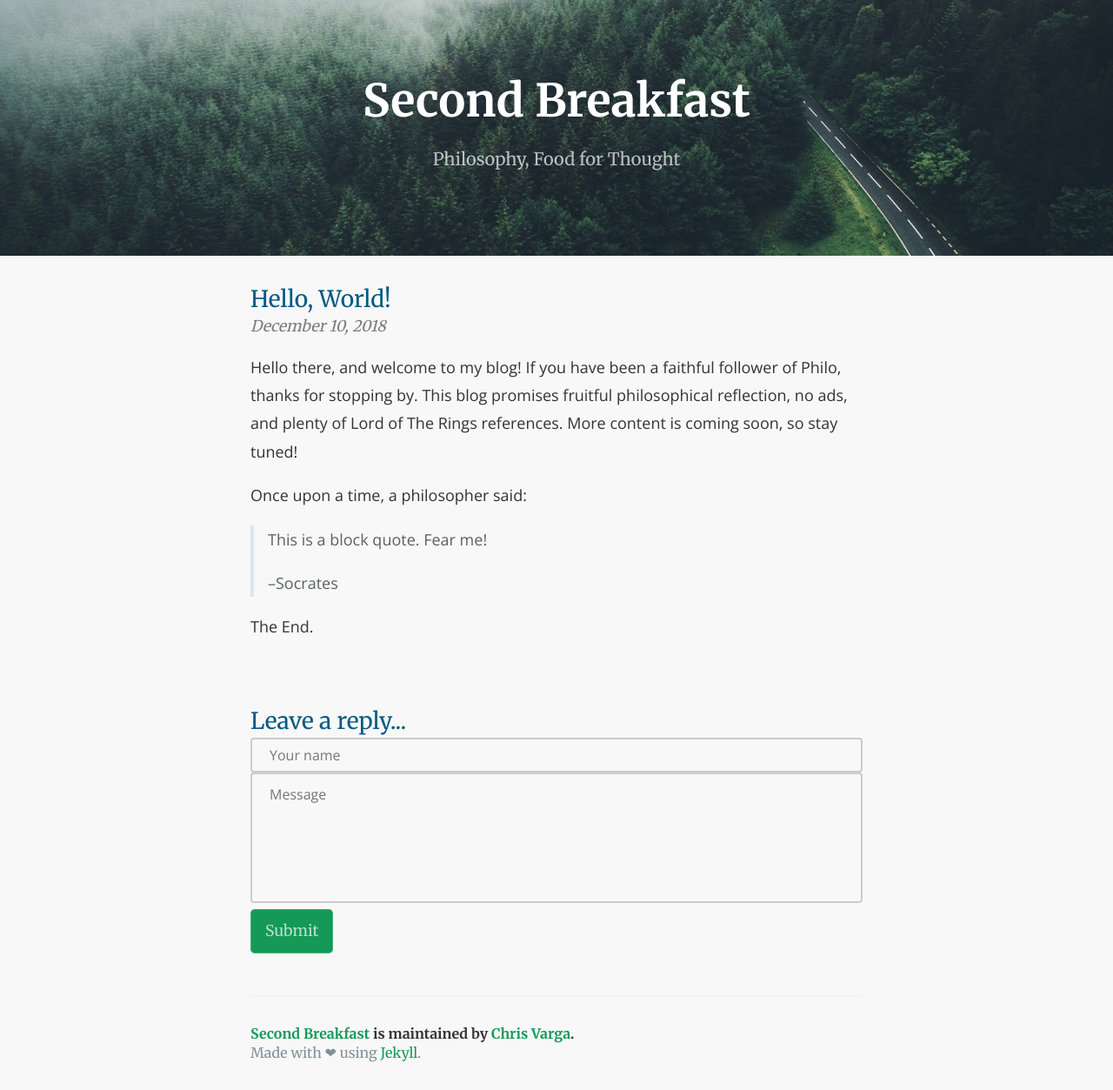
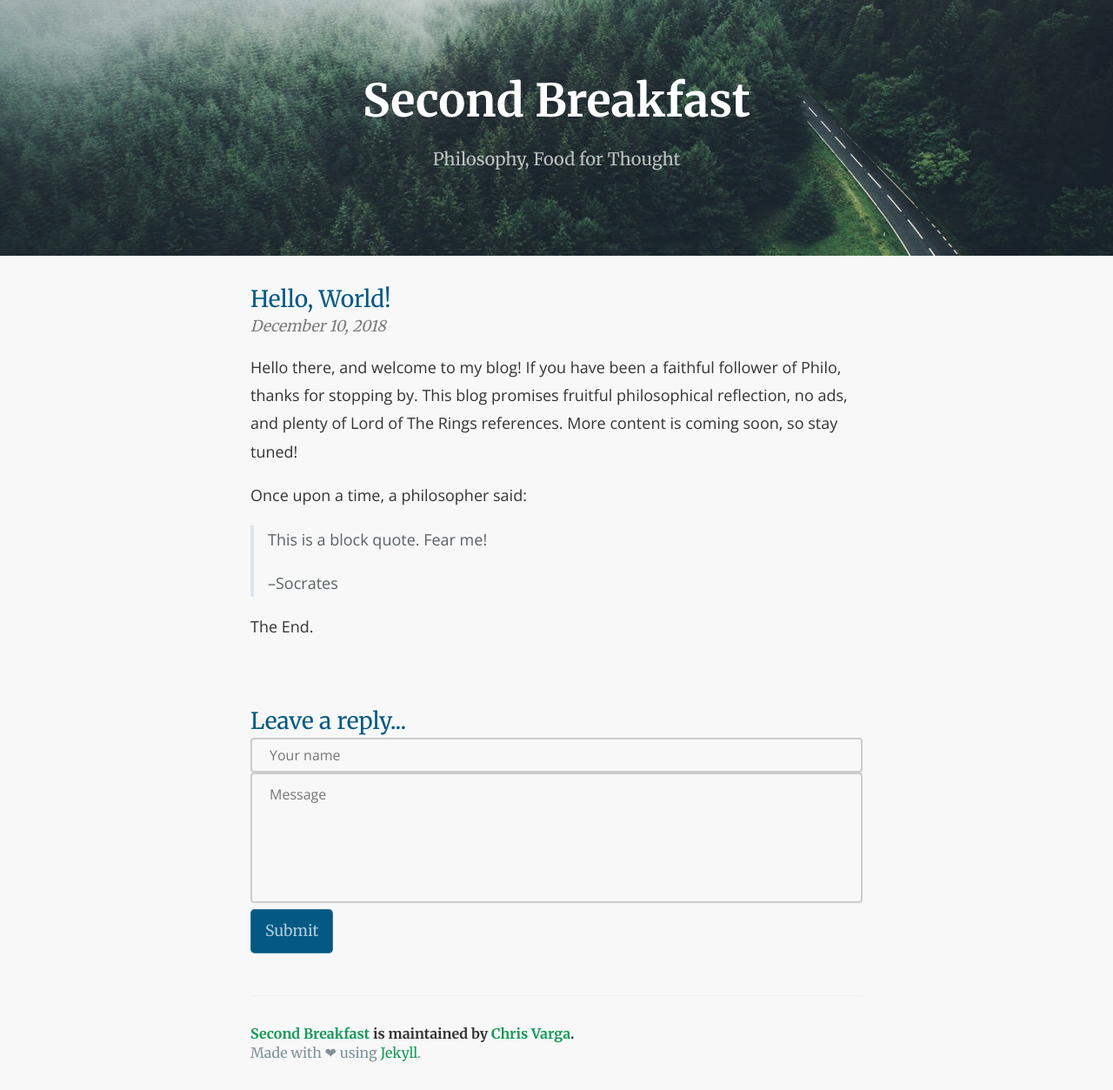
Before and after one commit to second-breakfast/second-breakfast.github.io, a Jekyll site: the page built from _posts/2018-12-08-hello-world.markdown, in a window 1280 px wide. Shown: the whole page at 87% size. Built offline with Jekyll 4.4.1, drawn with Linux system fonts in a browser that asks for light colours.

Commit message:
Update hobbit.css

```diff
--- a/css/hobbit.css
+++ b/css/hobbit.css
@@ -166,7 +166,7 @@ body p { font-family: "Open Sans"; line-height: 1.8; font-size: 18px; }
 a { color: #159957; text-decoration: none; }
 a:hover { text-decoration: underline; }
 
-.btn { display: inline-block; margin-bottom: 1rem; color: rgba(255, 255, 255, 0.7); background-color: #159957; border-color: rgba(255, 255, 255, 0.2); border-style: solid; border-width: 1px; border-radius: 0.3rem; transition: color 0.2s, background-color 0.2s, border-color 0.2s; }
+.btn { display: inline-block; margin-bottom: 1rem; color: rgba(255, 255, 255, 0.7); background-color: #025984; border-color: rgba(255, 255, 255, 0.2); border-style: solid; border-width: 1px; border-radius: 0.3rem; transition: color 0.2s, background-color 0.2s, border-color 0.2s; }
 .btn:hover { color: rgba(255, 255, 255, 0.8); text-decoration: none; background-color: #606c71; border-color: rgba(255, 255, 255, 0.3); }
 .btn + .btn { margin-left: 1rem; }
 @media screen and (min-width: 64em) { .btn { padding: 0.75rem 1rem; } }
@@ -178,7 +178,7 @@ a:hover { text-decoration: underline; }
 .page-header a { color: #fff; }
 @media screen and (min-width: 64em) { .page-header { padding: 5rem 6rem; } }
 @media screen and (min-width: 42em) and (max-width: 64em) { .page-header { padding: 3rem 4rem; } }
-@media screen and (max-width: 42em) { .page-header { padding: 2rem 1rem; background: url(../assets/blur.jpg) no-repeat} .page-header a { font-size: 34px; } a { color: #025984} }
+@media screen and (max-width: 42em) { .page-header { padding: 2rem 1rem; background: url(../assets/blur.jpg) no-repeat} .page-header a { font-size: 34px; } a { color: #025984} .site-footer-owner a { color: #025984 } }
 
 .project-name { margin-top: 0; margin-bottom: 0.1rem; }
 @media screen and (min-width: 64em) { .project-name { font-size: 3.25rem; } }
```
